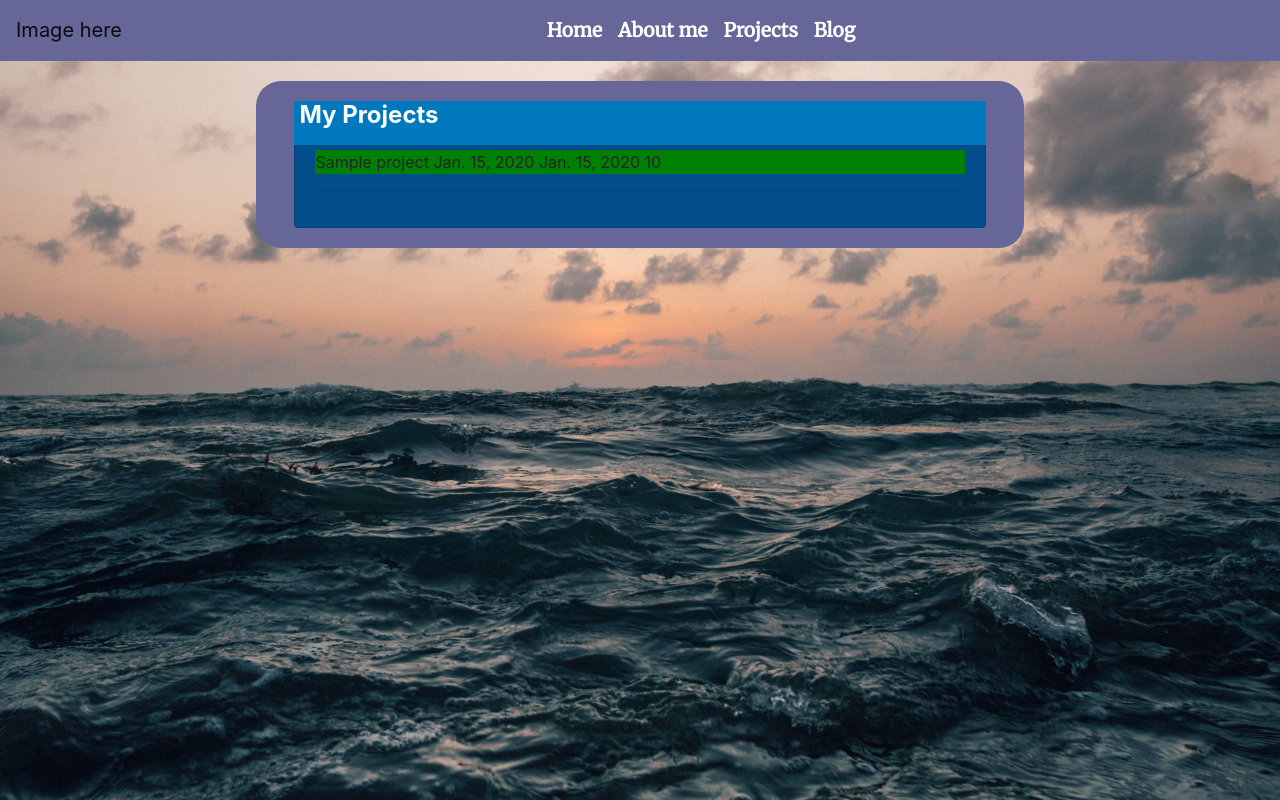
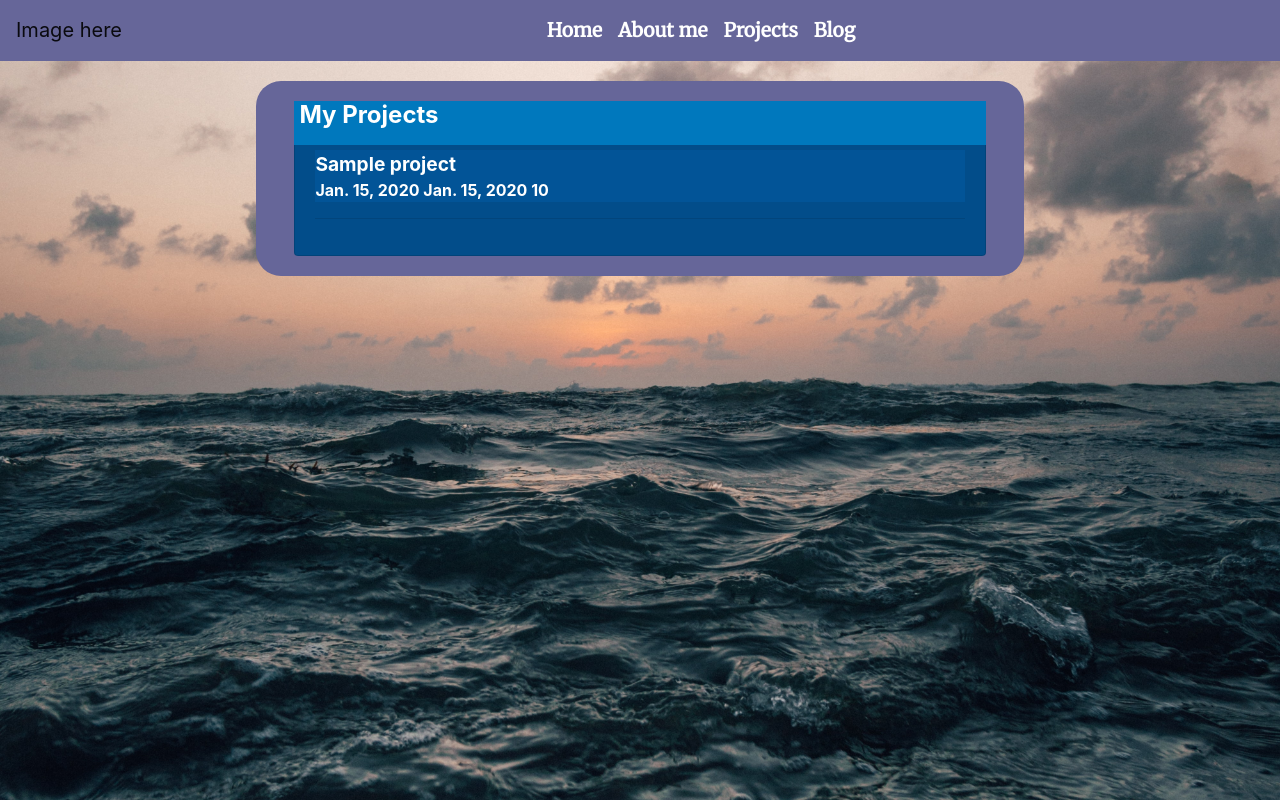
Before and after one commit to Calmac56/mysite, a Django app: page /me/projects/ in a window 1280 px wide. Run offline with Django 3.2, Linux system fonts and the light colour scheme; tables that the repository leaves empty hold one stand-in row (values such as "Sample post"); some libraries are stand-ins or nearby versions.

Commit message:
Updated models for projects

```diff
--- a/mysiteapp/models.py
+++ b/mysiteapp/models.py
@@ -15,3 +15,4 @@ class Projects(models.Model):
     views = models.IntegerField(default=0)
     languages = models.ForeignKey(Language, on_delete=models.CASCADE, blank=True, null= True)
     url = models.CharField(max_length=200)
+    info = models.CharField(max_length=1000)
--- a/static/css/projects.css
+++ b/static/css/projects.css
@@ -36,11 +36,32 @@
 }
 
 #projlist{
-    background-color: green;
+    background-color: rgb(2, 84, 151);
 }
 
 #projlist:hover{
-    background-color: red;
+    background-color: rgb(2, 109, 197);
     padding-bottom: 10px;
-    opacity:0.4;
+
 }
+
+#projname{
+    color: white;
+    font-size: larger;
+    font-weight: bolder;
+}
+
+#projurl{
+    color: white;
+}
+
+#projurl:hover{
+    color:aqua;
+    text-decoration: none;
+}
+
+#projinfo{
+    color: white;
+    font-size: medium;
+    font-weight: bold;
+}
--- a/templates/mysiteapp/projects.html
+++ b/templates/mysiteapp/projects.html
@@ -53,10 +53,11 @@
         {% if project %}
         {% for theproject in project %}
         <div id="projlist">
-            {{ theproject.name }}
-            {{ theproject.datecreated }}
-            {{ theproject.lastmodified }}
-            {{ theproject.views }}
+            <h id="projname"><a id="projurl" href="{{ theproject.url }}"> {{ theproject.name }} </a></h>
+            <div id="projinfo"> {{ theproject.datecreated }} {{ theproject.lastmodified }}
+                {{ theproject.views }}</div>
+
+
         </div>
         <hr>
 
```
Also changed, not shown: mysiteapp/migrations/__init__.py (deleted).
